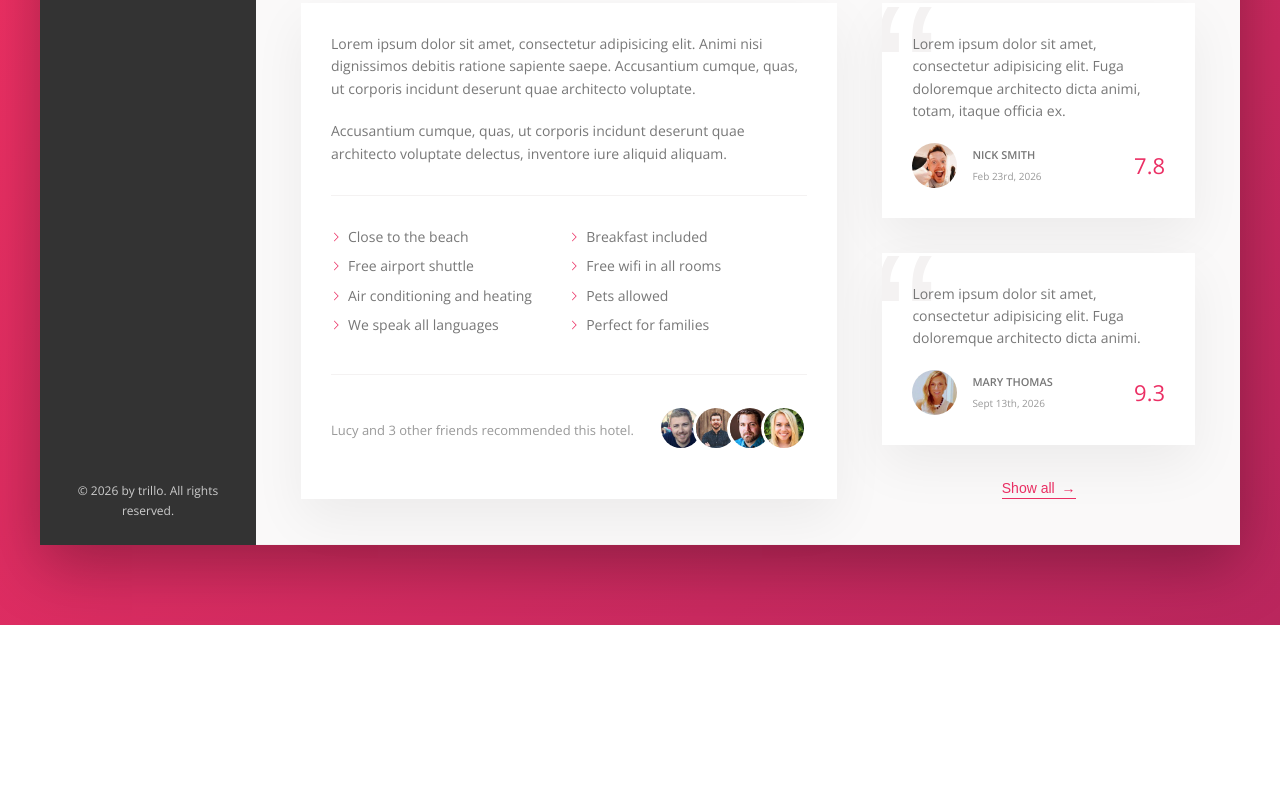
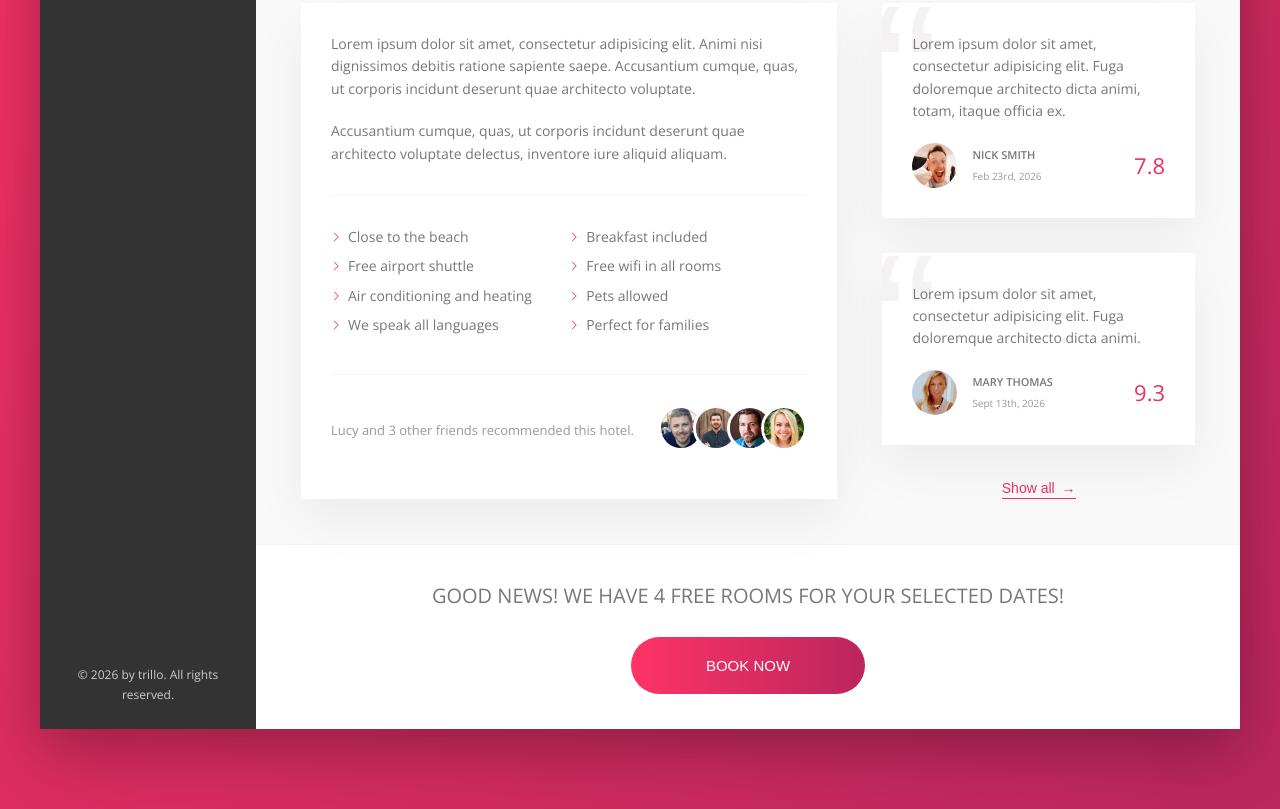
Before and after one commit to bartoszkonior/scss-projects, a website: page Trillo/index.html in a window 1280 px wide. Shown: the part 644-1453 px from the top of the page. Before the commit the page ends 1269 px from the top, so only its background shows below. Drawn offline with nearby package versions, Linux system fonts and the light colour scheme.

Commit message:
Trillo Add CTA Section

```diff
--- a/Trillo/index.html
+++ b/Trillo/index.html
@@ -205,6 +205,16 @@
                         <button class="btn-inline">Show all <span>&rarr;</span></button>
                     </div>
                 </div>
+
+                <div class="cta">
+                    <h2 class="cta__book-now">
+                        Good news! We have 4 free rooms for your selected dates!
+                    </h2>
+                    <button class="btn">
+                        <span class="btn__visible">Book now</span>
+                        <span class="btn__invisible">Only 4 rooms left</span>
+                    </button>
+                </div>
             </main>
         </div>
     </div>
--- a/Trillo/sass/_components.scss
+++ b/Trillo/sass/_components.scss
@@ -436,3 +436,73 @@
     z-index: 1;
   }
 }
+
+//////////////////////////////////////////////
+/// CTA
+.cta {
+  padding: 3.5rem 0;
+  text-align: center;
+
+  &__book-now {
+    font-size: 2rem;
+    font-weight: 300;
+    text-transform: uppercase;
+    margin-bottom: 2.5rem;
+  }
+}
+
+.btn {
+  font-size: 1.5rem;
+  font-weight: 300;
+  text-transform: uppercase;
+  border-radius: 100px;
+  border: none;
+  background-image: linear-gradient(
+    to right,
+    var(--color-primary-light),
+    var(--color-primary-dark)
+  );
+  color: #fff;
+  position: relative;
+  overflow: hidden;
+  cursor: pointer;
+
+  & > * {
+    display: inline-block;
+    height: 100%;
+    width: 100%;
+    transition: all 0.2s;
+  }
+
+  &__visible {
+    padding: 2rem 7.5rem;
+  }
+
+  &__invisible {
+    position: absolute;
+    padding: 2rem 0;
+    left: 0;
+    top: -100%;
+  }
+
+  &:hover {
+    background-image: linear-gradient(
+      to left,
+      var(--color-primary-light),
+      var(--color-primary-dark)
+    );
+  }
+
+  &:hover &__visible {
+    transform: translateY(100%);
+  }
+
+  &:hover &__invisible {
+    top: 0;
+  }
+
+  &:focus {
+    outline: none;
+    animation: pulsate 1s infinite;
+  }
+}
```
Also changed, not shown: Trillo/css/style.css, 1 other file.
